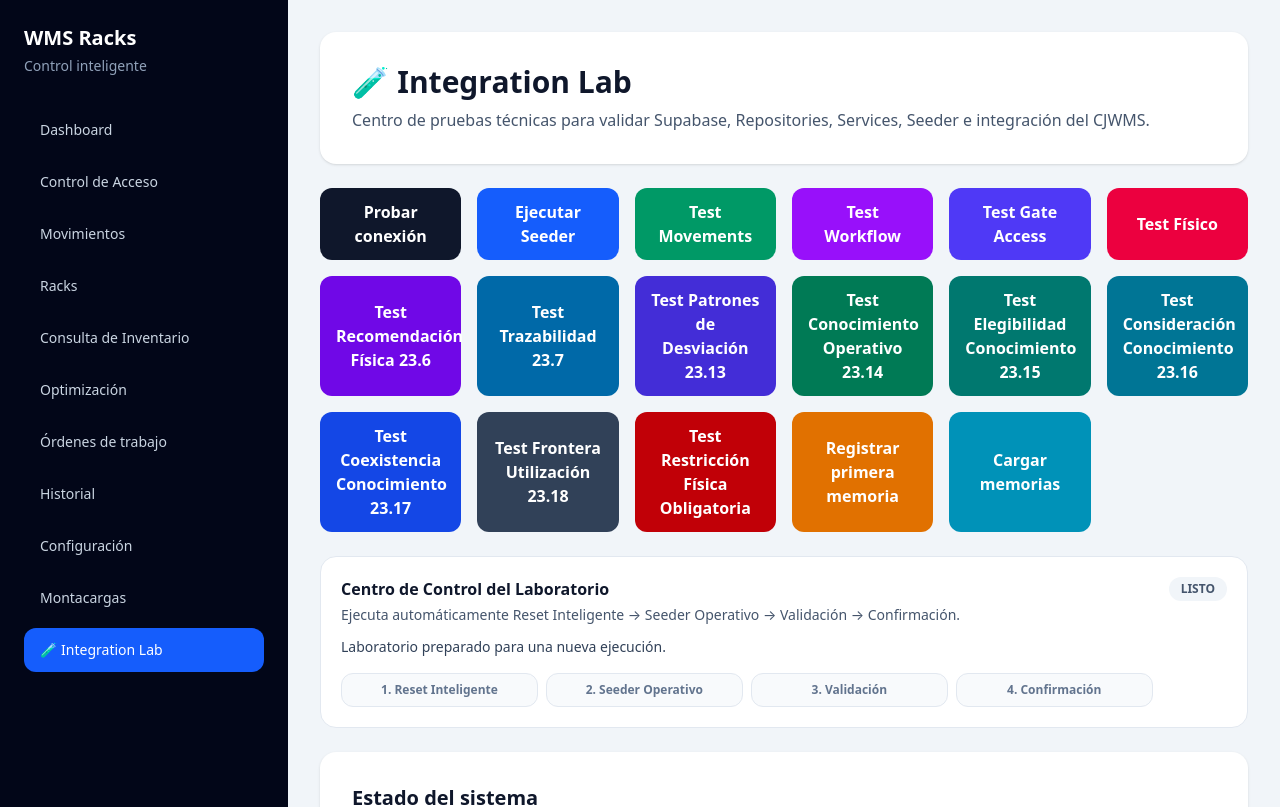
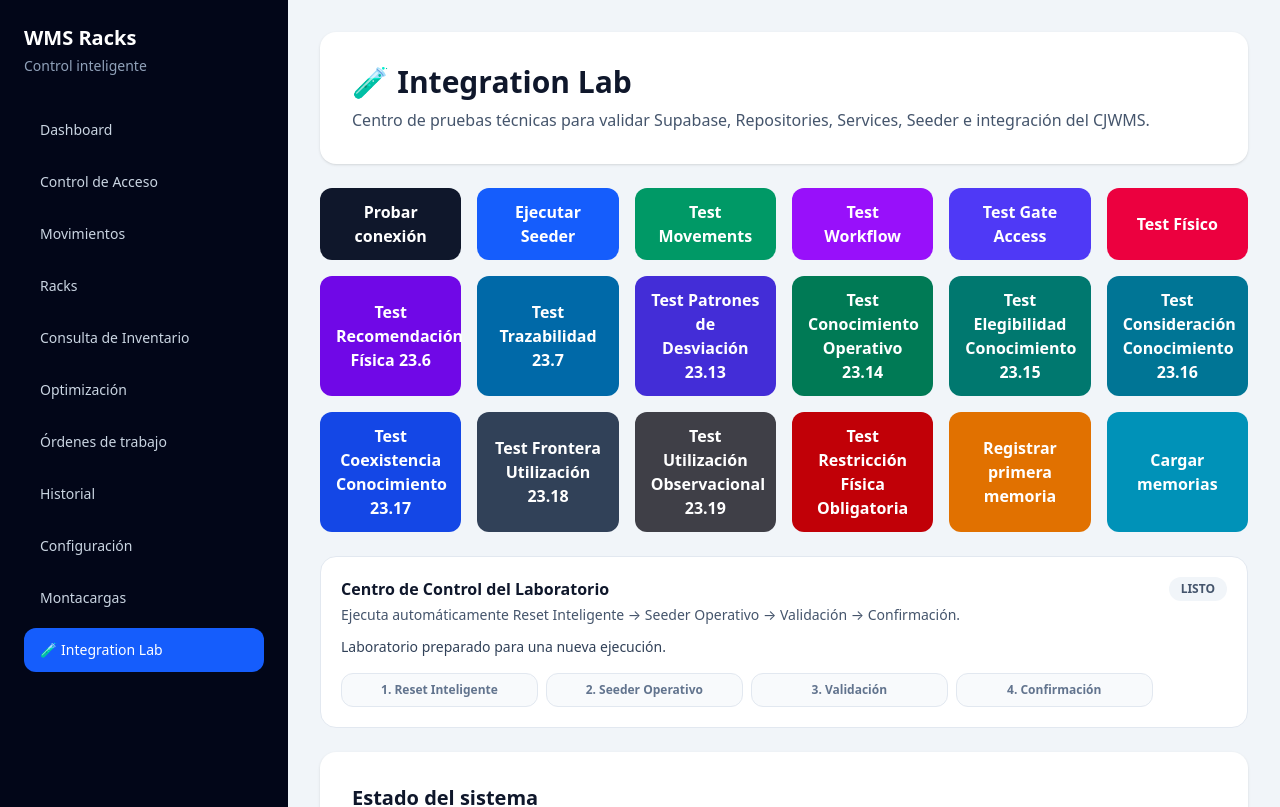
Before and after one commit to JesusJuarez0708/wms-racks, a React (Vite) app: page /integration-lab in a window 1280 px wide. Shown: the top 807 px of the page. Built offline with nearby package versions, Linux system fonts and the light colour scheme; no server answers; the database is empty.

Commit message:
FASE 23.19 Utilizacion observacional controlada del conocimiento operativo

```diff
--- a/src/pages/IntegrationLabPage.tsx
+++ b/src/pages/IntegrationLabPage.tsx
@@ -3211,6 +3211,281 @@ function IntegrationLabPage() {
     }
   }
 
+  async function testOperationalKnowledgeObservationalUsage() {
+    setLoading(true);
+
+    try {
+      const detectedPatterns = await detectMemoryPatterns();
+
+      const recommendationsBeforeObservationalUsage =
+        generateRecommendationsFromPatterns(detectedPatterns);
+
+      const decisionsBeforeObservationalUsage =
+        generateOperationalDecisions(
+          detectedPatterns,
+          recommendationsBeforeObservationalUsage
+        );
+
+      const controlledPatterns = [
+        {
+          id: 'recommendation-deviation-pattern-reubicacion-observational-usage-a',
+          title:
+            'Patrón controlado de utilización observacional A',
+          description:
+            'Patrón controlado para validar utilización observacional trazable de conocimiento operativo.',
+          score: 95,
+          occurrences: 4,
+          kind: 'recommendation-deviation-recurrence' as const,
+          context: {
+            movementType: 'reubicacion',
+            deviationReason:
+              'motivo-controlado-utilizacion-observacional-a',
+          },
+          evidence: {
+            memoryIds: [
+              'memory-observational-usage-a-1',
+              'memory-observational-usage-a-2',
+              'memory-observational-usage-a-3',
+              'memory-observational-usage-a-4',
+            ],
+          },
+        },
+        {
+          id: 'recommendation-deviation-pattern-reubicacion-observational-usage-b',
+          title:
+            'Patrón controlado de utilización observacional B',
+          description:
+            'Segundo patrón controlado para validar utilización plural sin selección, ranking ni influencia.',
+          score: 50,
+          occurrences: 2,
+          kind: 'recommendation-deviation-recurrence' as const,
+          context: {
+            movementType: 'reubicacion',
+            deviationReason:
+              'motivo-controlado-utilizacion-observacional-b',
+          },
+          evidence: {
+            memoryIds: [
+              'memory-observational-usage-b-1',
+              'memory-observational-usage-b-2',
+            ],
+          },
+        },
+      ];
+
+      const controlledKnowledge =
+        generateOperationalKnowledge(controlledPatterns);
+
+      if (controlledKnowledge.length !== 2) {
+        throw new Error(
+          `FASE 23.19 esperaba 2 conocimientos controlados y generó ${controlledKnowledge.length}.`
+        );
+      }
+
+      const considerationContext = {
+        movementType: 'reubicacion' as const,
+      };
+
+      const considerations = controlledKnowledge
+        .map((knowledge) => {
+          const eligibility =
+            evaluateOperationalKnowledgeEligibility(
+              knowledge,
+              considerationContext
+            );
+
+          return {
+            knowledge,
+            eligibility,
+            consideration:
+              considerOperationalKnowledge(eligibility),
+          };
+        })
+        .filter(
+          (
+            item
+          ): item is typeof item & {
+            consideration: NonNullable<
+              typeof item.consideration
+            >;
+          } => item.consideration !== null
+        );
+
+      if (considerations.length !== 2) {
+        throw new Error(
+          `FASE 23.19 esperaba 2 conocimientos considerados y obtuvo ${considerations.length}.`
+        );
+      }
+
+      type ControlledKnowledgeObservation = {
+        knowledgeId: string;
+        message: string;
+      };
+
+      /*
+      * FASE 23.19:
+      *
+      * Este consumidor existe únicamente dentro del laboratorio.
+      *
+      * A diferencia de FASE 23.18, aquí el contenido semántico
+      * del conocimiento participa en la producción de una salida
+      * nueva y trazable.
+      *
+      * Eso constituye utilización.
+      *
+      * Las observaciones NO participan en:
+      * - recomendaciones;
+      * - decisiones;
+      * - scores;
+      * - prioridades;
+      * - ranking;
+      * - selección;
+      * - workflows;
+      * - ejecución operativa.
+      *
+      * Por tanto, utilización NO implica influencia.
+      */
+      const observations: ControlledKnowledgeObservation[] =
+        considerations.map(({ consideration }) => {
+          const knowledge = controlledKnowledge.find(
+            (candidate) =>
+              candidate.id === consideration.knowledgeId
+          );
+
+          if (!knowledge) {
+            throw new Error(
+              `FASE 23.19 no pudo resolver el conocimiento considerado ${consideration.knowledgeId}.`
+            );
+          }
+
+          return {
+            knowledgeId: knowledge.id,
+            message:
+              `CJWMS observa un antecedente operativo recurrente ` +
+              `de desviación por el motivo ` +
+              `"${knowledge.context.deviationReason}" ` +
+              `en movimientos de tipo ` +
+              `"${knowledge.context.movementType}".`,
+          };
+        });
+
+      if (observations.length !== 2) {
+        throw new Error(
+          `FASE 23.19 esperaba producir 2 observaciones y produjo ${observations.length}.`
+        );
+      }
+
+      const observationKnowledgeIds = new Set(
+        observations.map(
+          (observation) => observation.knowledgeId
+        )
+      );
+
+      if (observationKnowledgeIds.size !== 2) {
+        throw new Error(
+          'FASE 23.19 perdió la identidad plural de los conocimientos utilizados.'
+        );
+      }
+
+      controlledKnowledge.forEach((knowledge) => {
+        const observation = observations.find(
+          (candidate) =>
+            candidate.knowledgeId === knowledge.id
+        );
+
+        if (!observation) {
+          throw new Error(
+            `FASE 23.19 no produjo observación para el conocimiento ${knowledge.id}.`
+          );
+        }
+
+        if (
+          !observation.message.includes(
+            knowledge.context.deviationReason
+          )
+        ) {
+          throw new Error(
+            `FASE 23.19 produjo una observación que no utilizó el motivo contextual del conocimiento ${knowledge.id}.`
+          );
+        }
+
+        if (
+          !observation.message.includes(
+            knowledge.context.movementType
+          )
+        ) {
+          throw new Error(
+            `FASE 23.19 produjo una observación que no utilizó el tipo de movimiento del conocimiento ${knowledge.id}.`
+          );
+        }
+      });
+
+      if (
+        observations.some(
+          (observation) =>
+            'sourcePatternId' in observation ||
+            'memoryIds' in observation ||
+            'score' in observation ||
+            'occurrences' in observation ||
+            'priority' in observation ||
+            'rank' in observation ||
+            'selected' in observation ||
+            'influence' in observation ||
+            'influential' in observation
+        )
+      ) {
+        throw new Error(
+          'FASE 23.19 detectó atributos artificiales de evidencia duplicada, score, recurrencia, prioridad, ranking, selección o influencia dentro del resultado observacional.'
+        );
+      }
+
+      const recommendationsAfterObservationalUsage =
+        generateRecommendationsFromPatterns(detectedPatterns);
+
+      const decisionsAfterObservationalUsage =
+        generateOperationalDecisions(
+          detectedPatterns,
+          recommendationsAfterObservationalUsage
+        );
+
+      if (
+        JSON.stringify(
+          recommendationsBeforeObservationalUsage
+        ) !==
+        JSON.stringify(
+          recommendationsAfterObservationalUsage
+        )
+      ) {
+        throw new Error(
+          'FASE 23.19 detectó que la utilización observacional modificó recomendaciones.'
+        );
+      }
+
+      if (
+        JSON.stringify(decisionsBeforeObservationalUsage) !==
+        JSON.stringify(decisionsAfterObservationalUsage)
+      ) {
+        throw new Error(
+          'FASE 23.19 detectó que la utilización observacional modificó decisiones operativas.'
+        );
+      }
+
+      addLog(
+      `FASE 23.19 OK: ${considerations.length} conocimientos considerados fueron utilizados por un consumidor observacional controlado para producir ${observations.length} observaciones trazables mediante knowledgeId, conservando pluralidad sin selección, ranking, prioridad, ponderación ni influencia, y sin modificar ${recommendationsAfterObservationalUsage.length} recomendaciones o ${decisionsAfterObservationalUsage.length} decisiones.`
+    );
+  } catch (error) {
+    console.error(error);
+
+    addLog(
+      error instanceof Error
+        ? `Error en utilización observacional de conocimiento 23.19: ${error.message}`
+        : 'Error inesperado en utilización observacional de conocimiento 23.19.'
+    );
+  } finally {
+    setLoading(false);
+  }
+}
+
   async function testMandatoryPhysicalPlacement() {
     setLoading(true);
 
@@ -3819,6 +4094,14 @@ function IntegrationLabPage() {
         </button>
 
         <button
+          onClick={testOperationalKnowledgeObservationalUsage}
+          disabled={loading}
+          className="rounded-xl bg-zinc-700 px-4 py-3 font-semibold text-white disabled:opacity-50"
+        >
+          Test Utilización Observacional 23.19
+        </button>
+
+        <button
           onClick={testMandatoryPhysicalPlacement}
           disabled={loading}
           className="rounded-xl bg-red-700 px-4 py-3 font-semibold text-white disabled:opacity-50"
```
